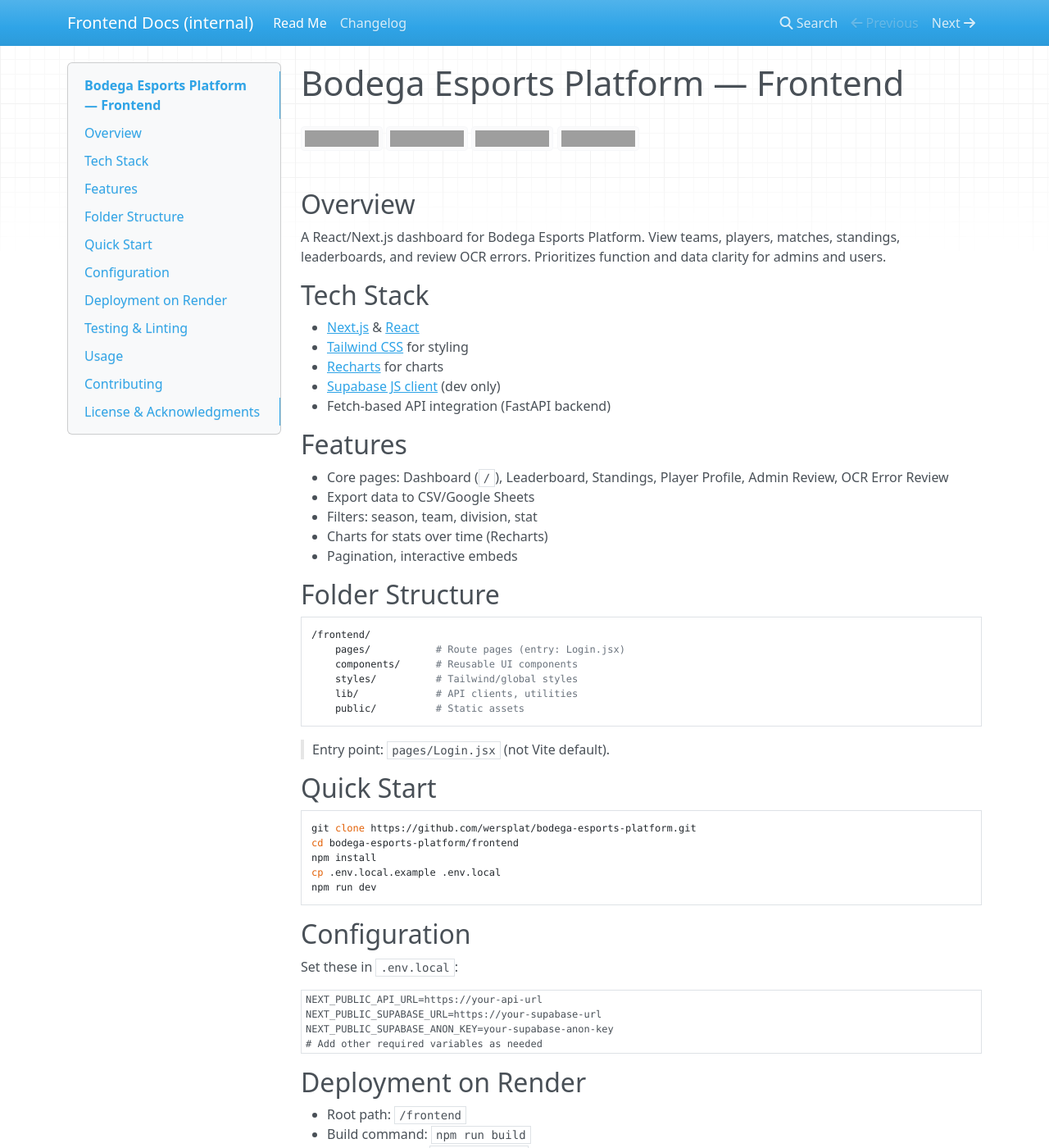
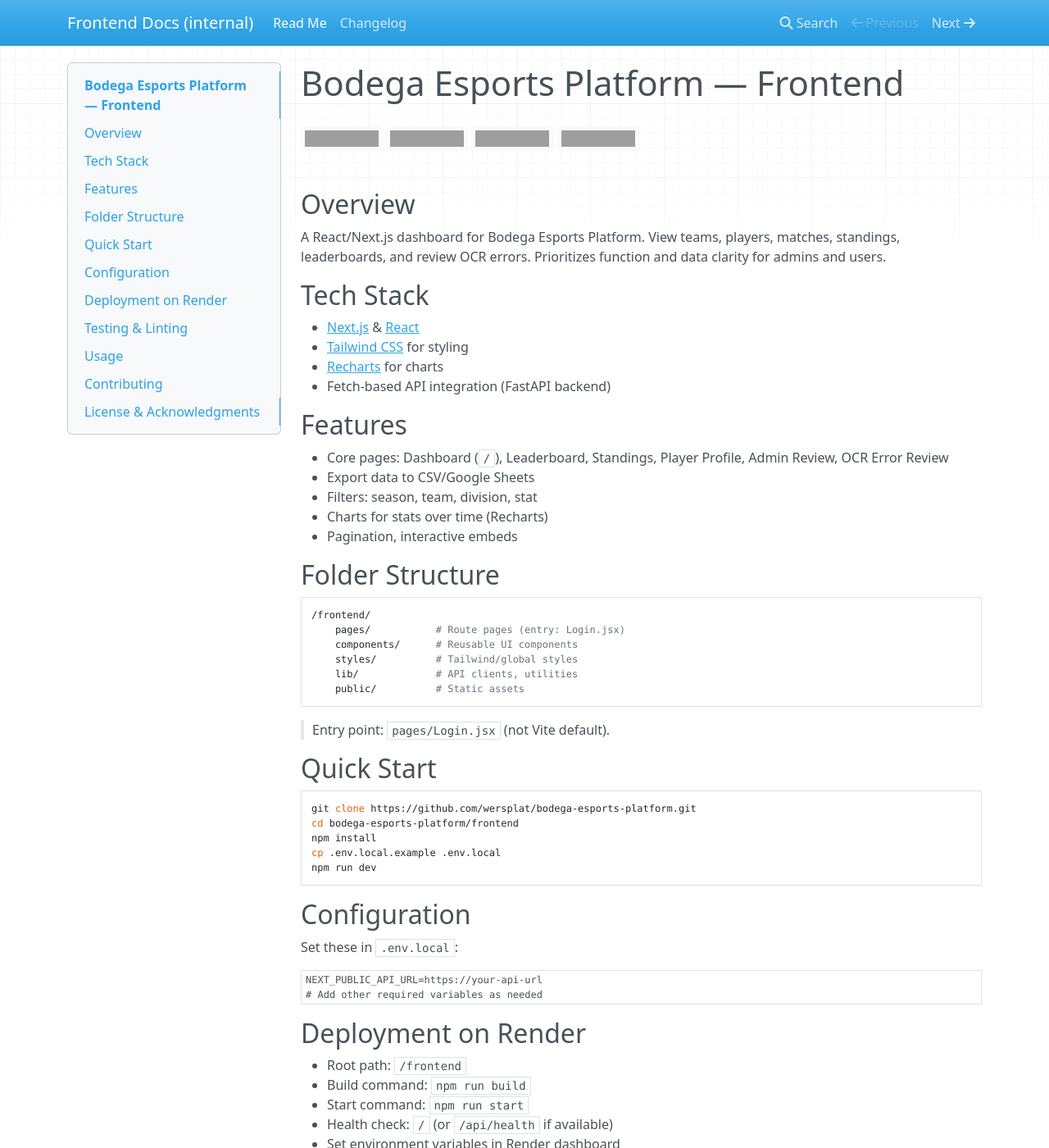
Before and after one commit to wersplat/bodega-frontend, an MkDocs documentation site: the page built from docs/Frontend-README.md, in a window 1280 px wide and 1400 px high. Shown: the whole window at 82% size. Built offline with MkDocs 1.6.1, drawn with Linux system fonts in a browser that asks for light colours; nearby versions of some CDN libraries; grey boxes are pictures that could not be loaded.

````diff
--- a/docs/Frontend-README.md
+++ b/docs/Frontend-README.md
@@ -14,7 +14,6 @@ A React/Next.js dashboard for Bodega Esports Platform. View teams, players, matc
 - [Next.js](https://nextjs.org/) & [React](https://react.dev/)
 - [Tailwind CSS](https://tailwindcss.com/) for styling
 - [Recharts](https://recharts.org/) for charts
-- [Supabase JS client](https://supabase.com/docs/reference/javascript/installing) (dev only)
 - Fetch-based API integration (FastAPI backend)
 
 ## Features
@@ -53,8 +52,6 @@ Set these in `.env.local`:
 
 ```env
 NEXT_PUBLIC_API_URL=https://your-api-url
-NEXT_PUBLIC_SUPABASE_URL=https://your-supabase-url
-NEXT_PUBLIC_SUPABASE_ANON_KEY=your-supabase-anon-key
 # Add other required variables as needed
 ```
 
````
Also changed, not shown: README.md (+1 -4 lines).
